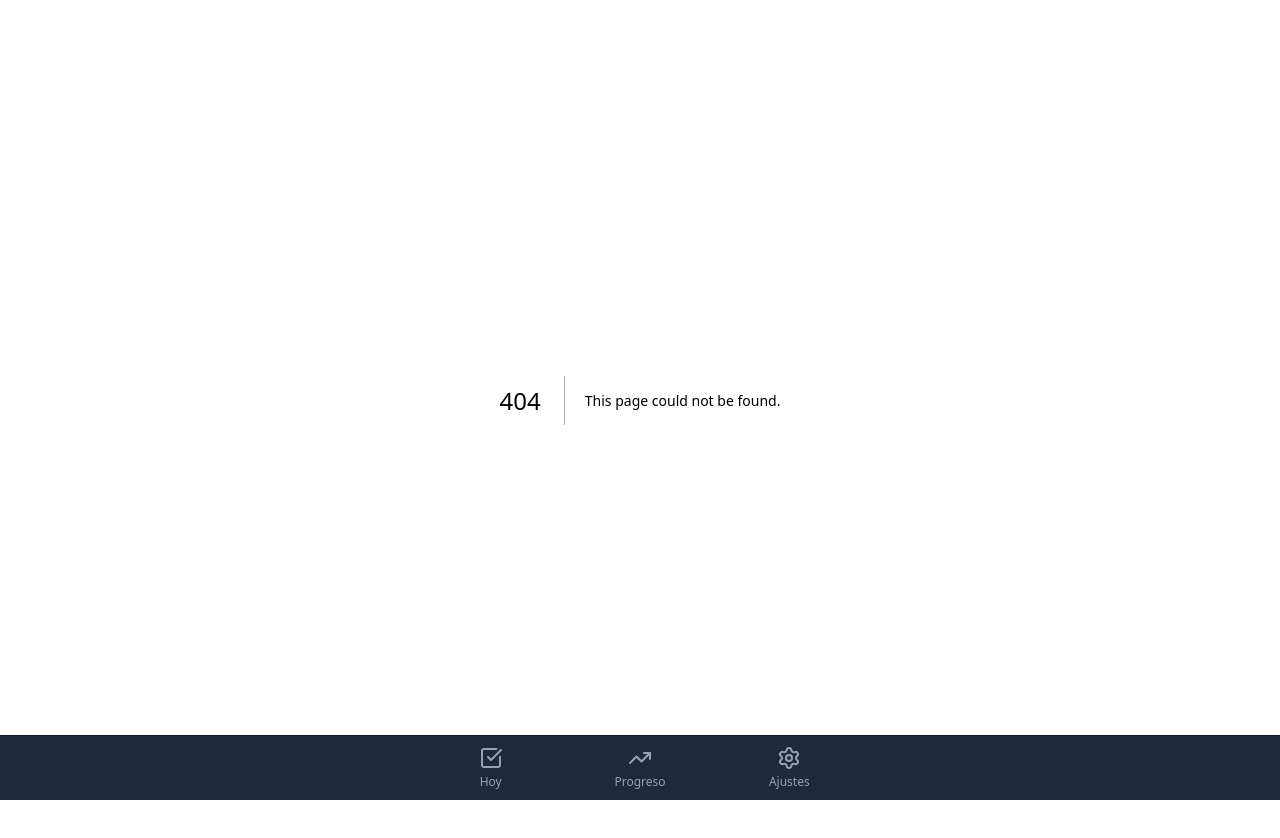
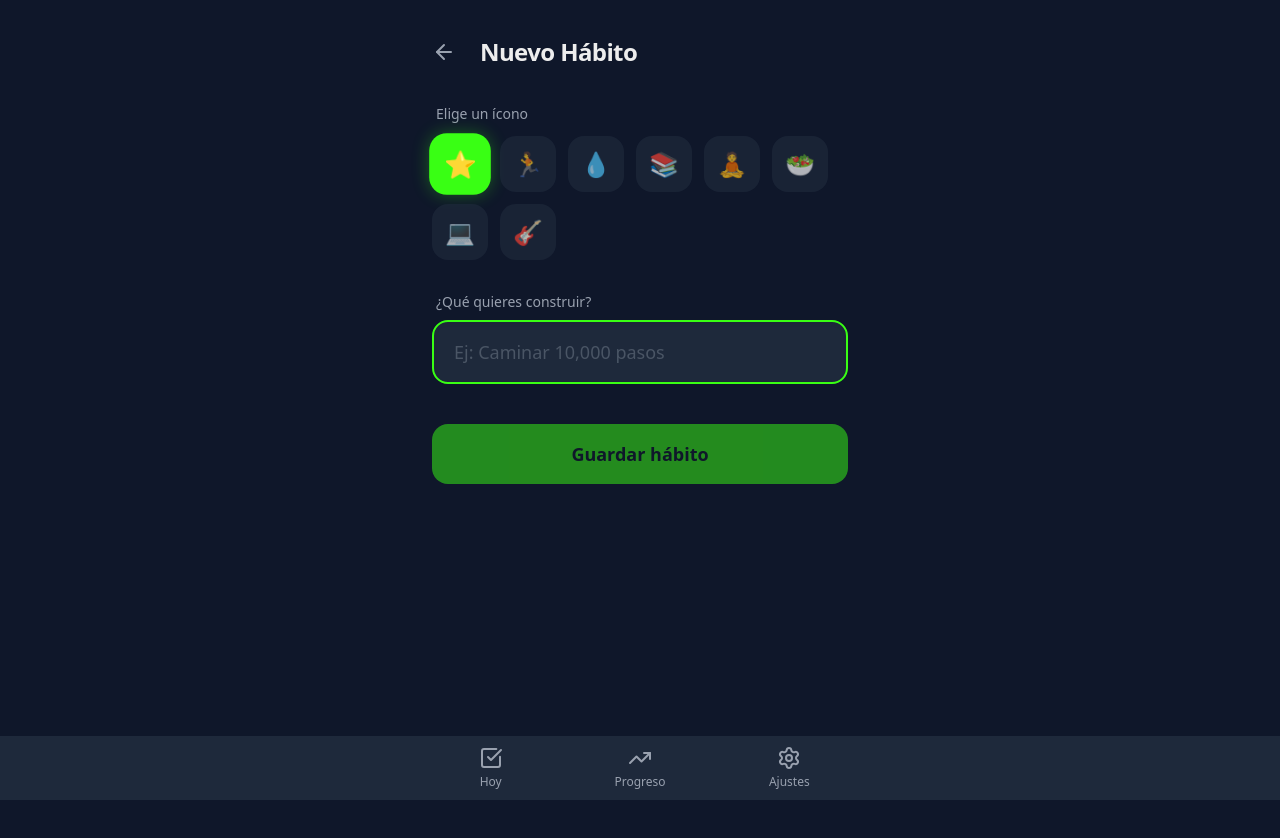
Before and after one commit to aparraut/habits-now, a Next.js app: page /habitos/nuevo in a window 1280 px wide. Before the commit this address had no page. Shown: the top 838 px of the page. Built offline with nearby package versions, Linux system fonts and the light colour scheme; no server answers.

Commit message:
feat(habits): add floating button and creation form

```diff
--- /dev/null
+++ b/src/app/habitos/nuevo/page.tsx
@@ -0,0 +1,91 @@
+'use client';
+
+import { useState } from 'react';
+import { useRouter } from 'next/navigation';
+import { createClient } from '@/lib/supabase/client';
+import { Loader2, ArrowLeft } from 'lucide-react';
+import Link from 'next/link';
+
+export default function NuevoHabito() {
+  const [nombre, setNombre] = useState('');
+  const [icono, setIcono] = useState('⭐');
+  const [loading, setLoading] = useState(false);
+  const router = useRouter();
+  const supabase = createClient();
+
+  // Opciones rápidas de iconos
+  const iconos = ['⭐', '🏃', '💧', '📚', '🧘', '🥗', '💻', '🎸'];
+
+  const handleSubmit = async (e: React.FormEvent) => {
+    e.preventDefault();
+    if (!nombre.trim()) return;
+
+    setLoading(true);
+    const { data: { user } } = await supabase.auth.getUser();
+
+    if (user) {
+      await supabase.from('habitos').insert({
+        usuario_id: user.id,
+        nombre: nombre.trim(),
+        icono: icono,
+        frecuencia: { type: 'daily' }
+      });
+
+      router.refresh(); // Forzar actualización de Server Components en Next.js 16
+      router.push('/');
+    }
+    setLoading(false);
+  };
+
+  return (
+    <main className="p-4 max-w-md mx-auto min-h-screen">
+      <header className="mb-8 mt-4 flex items-center gap-4">
+        <Link href="/" className="text-gray-400 hover:text-[#ededed] p-2 -ml-2 rounded-full hover:bg-[#1e293b] transition-colors">
+          <ArrowLeft className="w-6 h-6" />
+        </Link>
+        <h1 className="text-2xl font-bold tracking-tight text-[#ededed]">Nuevo Hábito</h1>
+      </header>
+
+      <form onSubmit={handleSubmit} className="space-y-8">
+        <div>
+          <label className="block text-sm font-medium text-gray-400 mb-3 ml-1">Elige un ícono</label>
+          <div className="flex flex-wrap gap-3">
+            {iconos.map(ico => (
+              <button
+                key={ico}
+                type="button"
+                onClick={() => setIcono(ico)}
+                className={`w-14 h-14 text-2xl flex items-center justify-center rounded-2xl transition-all duration-300 ${icono === ico ? 'bg-[#39ff14] shadow-[0_0_15px_rgba(57,255,20,0.3)] scale-110' : 'bg-[#1e293b] opacity-70 hover:opacity-100 hover:bg-[#334155]'}`}
+              >
+                {ico}
+              </button>
+            ))}
+          </div>
+        </div>
+
+        <div>
+          <label htmlFor="nombre" className="block text-sm font-medium text-gray-400 mb-2 ml-1">¿Qué quieres construir?</label>
+          <input
+            id="nombre"
+            type="text"
+            required
+            autoFocus
+            value={nombre}
+            onChange={(e) => setNombre(e.target.value)}
+            placeholder="Ej: Caminar 10,000 pasos"
+            className="w-full px-5 py-4 bg-[#1e293b] border-2 border-transparent focus:border-[#39ff14] rounded-2xl outline-none text-[#ededed] text-lg font-medium transition-colors placeholder:text-gray-600 placeholder:font-normal shadow-inner"
+          />
+        </div>
+
+        <button
+          type="submit"
+          disabled={loading || !nombre.trim()}
+          className="w-full flex items-center justify-center gap-3 py-4 text-lg font-bold text-[#0f172a] bg-[#39ff14] rounded-2xl hover:bg-opacity-90 transition-all shadow-[0_4px_20px_rgba(57,255,20,0.4)] disabled:opacity-50 disabled:shadow-none hover:-translate-y-1 mt-10 active:scale-95"
+        >
+          {loading ? <Loader2 className="w-6 h-6 animate-spin" /> : null}
+          {loading ? 'Creando...' : 'Guardar hábito'}
+        </button>
+      </form>
+    </main>
+  );
+}
--- a/src/app/page.tsx
+++ b/src/app/page.tsx
@@ -1,6 +1,8 @@
 import HabitCard from "@/components/habits/HabitCard";
 import { Suspense } from 'react';
 import { createClient } from '@/lib/supabase/server';
+import { Plus } from 'lucide-react';
+import Link from 'next/link';
 
 export const unstable_instant = {
   prefetch: 'static',
@@ -11,7 +13,7 @@ export const unstable_instant = {
 
 export default async function Home() {
   return (
-    <main className="p-4 max-w-md mx-auto min-h-screen">
+    <main className="p-4 max-w-md mx-auto min-h-screen relative pb-24">
       <header className="mb-6 mt-4">
         <h1 className="text-3xl font-bold tracking-tight text-[#ededed]">Hoy</h1>
         <p className="text-sm text-gray-400">¿Cómo van tus hábitos?</p>
@@ -20,6 +22,10 @@ export default async function Home() {
       <Suspense fallback={<p className="text-gray-400 text-center mt-10">Cargando hábitos...</p>}>
         <HabitsList />
       </Suspense>
+
+      <Link href="/habitos/nuevo" className="fixed bottom-24 right-6 w-14 h-14 bg-[#39ff14] text-[#0f172a] rounded-full flex items-center justify-center shadow-[0_0_15px_rgba(57,255,20,0.4)] hover:scale-105 transition-transform z-40">
+        <Plus className="w-8 h-8" />
+      </Link>
     </main>
   );
 }
```
